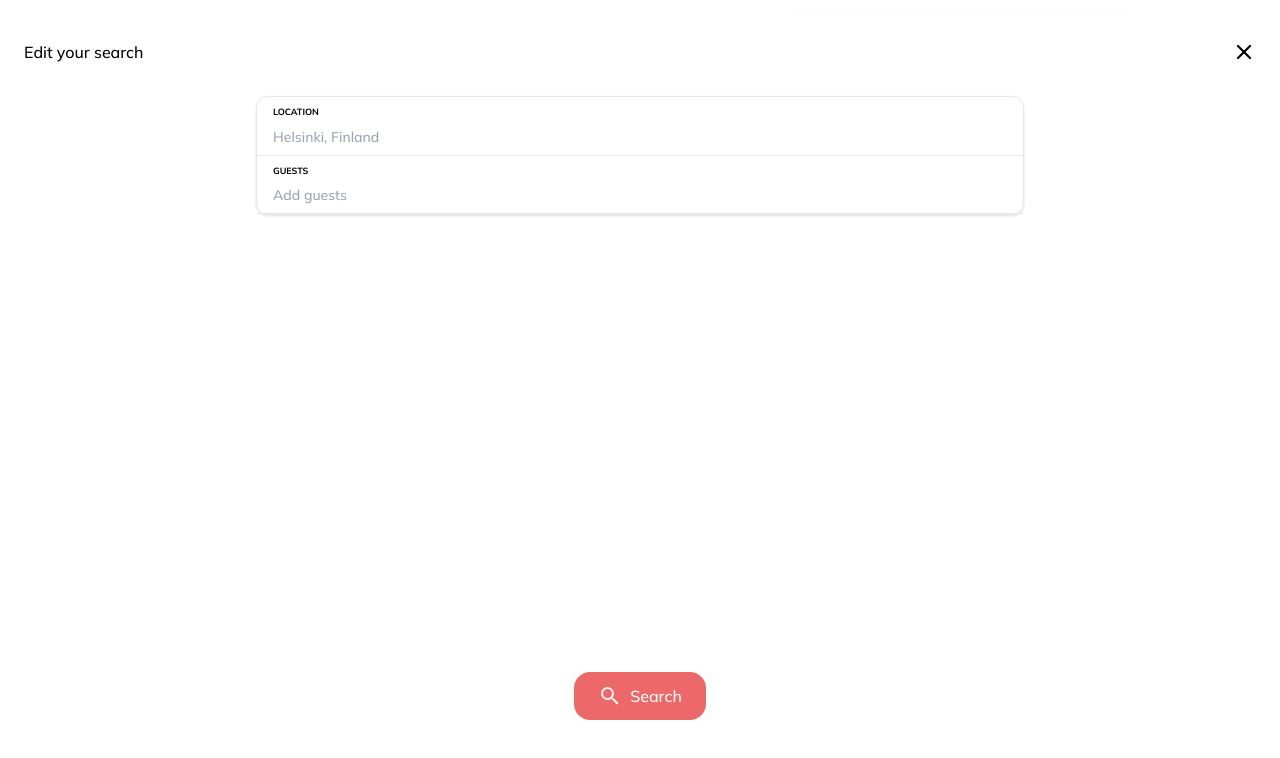
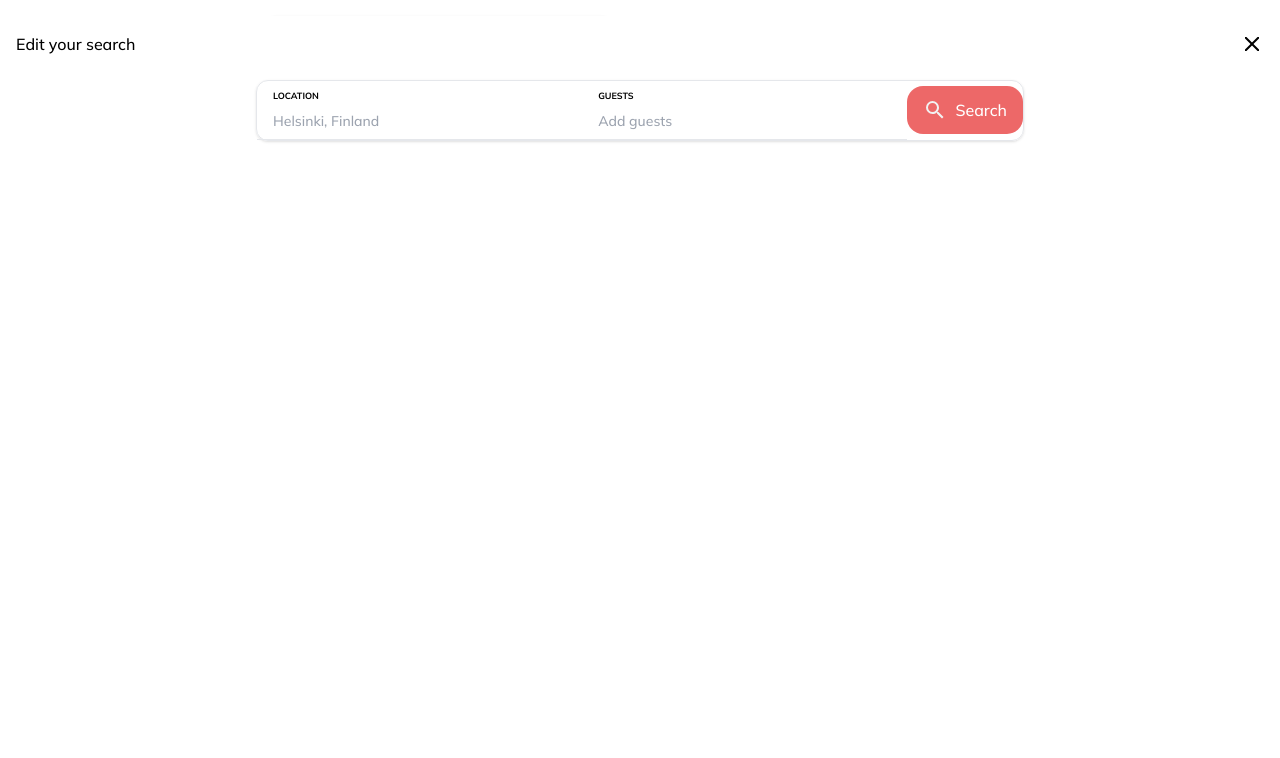
Before and after one commit to houssam-developer/windbnb, a React (Vite) app: page / in a window 1280 px wide. Shown: the top 758 px of the page. Built offline with nearby package versions, Linux system fonts and the light colour scheme.

Commit message:
refactor: responsive searchBar modal

```diff
--- a/src/components/Header.jsx
+++ b/src/components/Header.jsx
@@ -4,7 +4,7 @@ import SearchMenu from './SearchMenu';
 
 function Header() {
 	return (
-		<header className="flex flex-col gap-6 sm:flex-row sm:justify-between w-full">
+		<header className="flex flex-col gap-6 sm:flex-row sm:justify-between w-full max-w-max">
 			<div className='min-w-[70px] min-h-[14px]'>
 				<img src={logo} className="object-cover" alt="logo" />
 			</div>
--- a/src/components/SearchMenu.jsx
+++ b/src/components/SearchMenu.jsx
@@ -61,9 +61,11 @@ function SearchMenu() {
 		}
 
 		return (
-			<div className={`absolute top-[${topVal}] right-0 left-0 p-4 bg-white flex flex-col min-h-[90vh] gap-6`}>
-				{/* Edit actions */}
-				<div className='flex justify-between p-2'>
+			<div className={`absolute top-[${topVal}] right-0 left-0 p-4 bg-white flex flex-col min-h-[90vh] gap-6 `}>
+
+				{/* Edit your search */}
+
+				<div className='flex justify-between'>
 					<h2>Edit your search</h2>
 					<button onClick={fnOnClose}>
 						<svg style={{ width: '24px', height: '24px' }} viewBox="0 0 24 24">
@@ -74,16 +76,24 @@ function SearchMenu() {
 
 				{/* Locations - Guests */}
 
-				<div className='shadow rounded-xl border-[1px] focus-within:border-orange-300 w-full md:w-[768px] mx-auto'>
-					<div className='flex flex-col border-b-[1px] py-2 px-4 gap-2 '>
+				<div className='flex flex-col sm:flex-row sm:items-center sm:justify-around shadow rounded-xl border-[1px] focus-within:border-orange-200 w-full md:w-[768px] mx-auto'>
+					<div className='flex flex-col border-b-[1px] py-2 px-4 gap-2 md:flex-grow '>
 						<label className='text-[9px] uppercase font-bold'>location</label>
 						<input className='text-sm focus:outline-none border-none' type="text"
 							placeholder='Helsinki, Finland' onClick={() => updateDisplayResult(TARGET_INPUT_LOCATION)} />
 					</div>
-					<div className='flex flex-col border-b-[1px] py-2 px-4 gap-2'>
+					<div className='flex flex-col border-b-[1px] py-2 px-4 gap-2 md:flex-grow '>
 						<label className='text-[9px] uppercase font-bold'>guests</label>
 						<input className='text-sm focus:outline-none border-none' type="tel"
 							placeholder='Add guests' onClick={() => updateDisplayResult(TARGET_INPUT_GUESTS)} />
+					</div>
+					<div className='hidden flex sm:block'>
+						<button className='mt-auto flex gap-2 bg-[#EB5757E5] rounded-2xl text-white px-4 py-3' type='submit'>
+							<svg style={{ width: '24px', height: '24px', fill: '#F2F2F2' }} viewBox="0 0 24 24">
+								<path d="M9.5,3A6.5,6.5 0 0,1 16,9.5C16,11.11 15.41,12.59 14.44,13.73L14.71,14H15.5L20.5,19L19,20.5L14,15.5V14.71L13.73,14.44C12.59,15.41 11.11,16 9.5,16A6.5,6.5 0 0,1 3,9.5A6.5,6.5 0 0,1 9.5,3M9.5,5C7,5 5,7 5,9.5C5,12 7,14 9.5,14C12,14 14,12 14,9.5C14,7 12,5 9.5,5Z" />
+							</svg>
+							<span>Search</span>
+						</button>
 					</div>
 				</div>
 
@@ -114,7 +124,7 @@ function SearchMenu() {
 					<button className="border-b-2 border-[#EB5757E5] p-2 px-4 text-[#4f4f4f] hover:border-orange-300 hover:text-[#111]">10</button>
 				</div>
 
-				<button className='mt-auto flex gap-2 self-center bg-[#EB5757E5] rounded-2xl text-white px-6 py-3 mt-1' type='submit'>
+				<button className='mt-auto flex gap-2 self-center bg-[#EB5757E5] rounded-2xl text-white px-6 py-3 mt-1 sm:hidden' type='submit'>
 					<svg style={{ width: '24px', height: '24px', fill: '#F2F2F2' }} viewBox="0 0 24 24">
 						<path d="M9.5,3A6.5,6.5 0 0,1 16,9.5C16,11.11 15.41,12.59 14.44,13.73L14.71,14H15.5L20.5,19L19,20.5L14,15.5V14.71L13.73,14.44C12.59,15.41 11.11,16 9.5,16A6.5,6.5 0 0,1 3,9.5A6.5,6.5 0 0,1 9.5,3M9.5,5C7,5 5,7 5,9.5C5,12 7,14 9.5,14C12,14 14,12 14,9.5C14,7 12,5 9.5,5Z" />
 					</svg>
```
